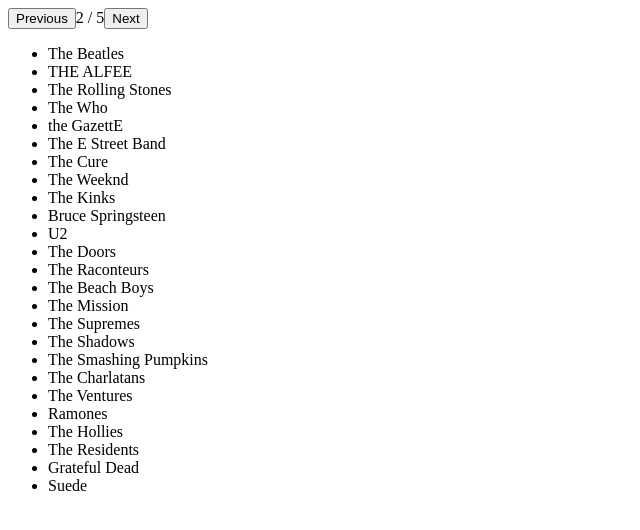
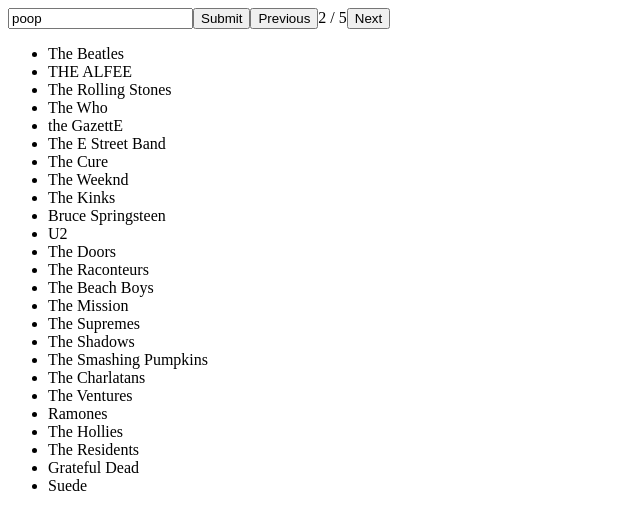
Before and after one commit to chrislupdx/artist-search-mob, a React app: page / in a window 1280 px wide. Shown: the top 530 px of the page, without its empty margins (0-640 px from the left). Built offline with nearby package versions, Linux system fonts and the light colour scheme.

Commit message:
added artist search component

```diff
--- a/src/components/App.js
+++ b/src/components/App.js
@@ -1,6 +1,7 @@
 import React from 'react';
 import Artists from './Artists';
 import artistData from '../../data/artist.js';
+import ArtistSearch from '../components/ArtistSearch';
 import Paging from './Paging';
 
 export default function App() {
@@ -12,8 +13,13 @@
     handleNextButton,
     handlePreviousButton: function() {console.log('Previous!');}
   };
+  const artistSearchProps = {
+    searchQuery: 'poop',
+    handleSubmit: function() {console.log('artistsearched!');}
+  };
   return (
     <>
+      <ArtistSearch {...artistSearchProps} />
       <Paging {...pagingProps} />
       <Artists artists={artistList} />
     </>
--- /dev/null
+++ b/src/components/ArtistSearch.js
@@ -0,0 +1,19 @@
+import React from 'react';
+import PropTypes from 'prop-types';
+
+function ArtistSearch({ searchQuery, handleSubmit, handleChange }) {
+  return (
+    <>
+      <input onChange={handleChange} type="text" name="searchQuery" value={searchQuery} />
+      <button onClick={handleSubmit}>Submit</button>
+    </>
+  );
+}
+
+ArtistSearch.propTypes = {
+  searchQuery: PropTypes.string.isRequired,
+  handleSubmit: PropTypes.func.isRequired,
+  handleChange: PropTypes.func.isRequired
+};
+
+export default ArtistSearch;
```
